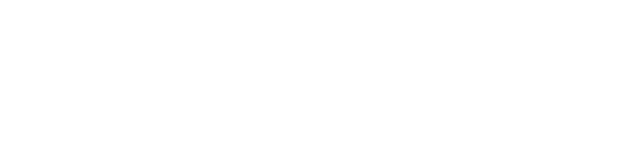
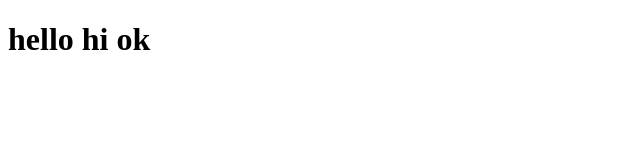
Before and after one commit to arbaj-husen/Git-Learning, a plain HTML site: page index.html in a window 1280 px wide. Shown: the whole page, without its empty margins (0-640 px from the left). Drawn offline with Linux system fonts and the light colour scheme.

Commit message:
second commit

```diff
--- a/app.js
+++ b/app.js
@@ -1 +1,2 @@
 console.log("hello")
+console.log("hi")
--- a/index.html
+++ b/index.html
@@ -6,6 +6,7 @@
     <title>Document</title>
 </head>
 <body>
+    <h1>hello hi ok</h1>
 
 </body>
 </html>
```
